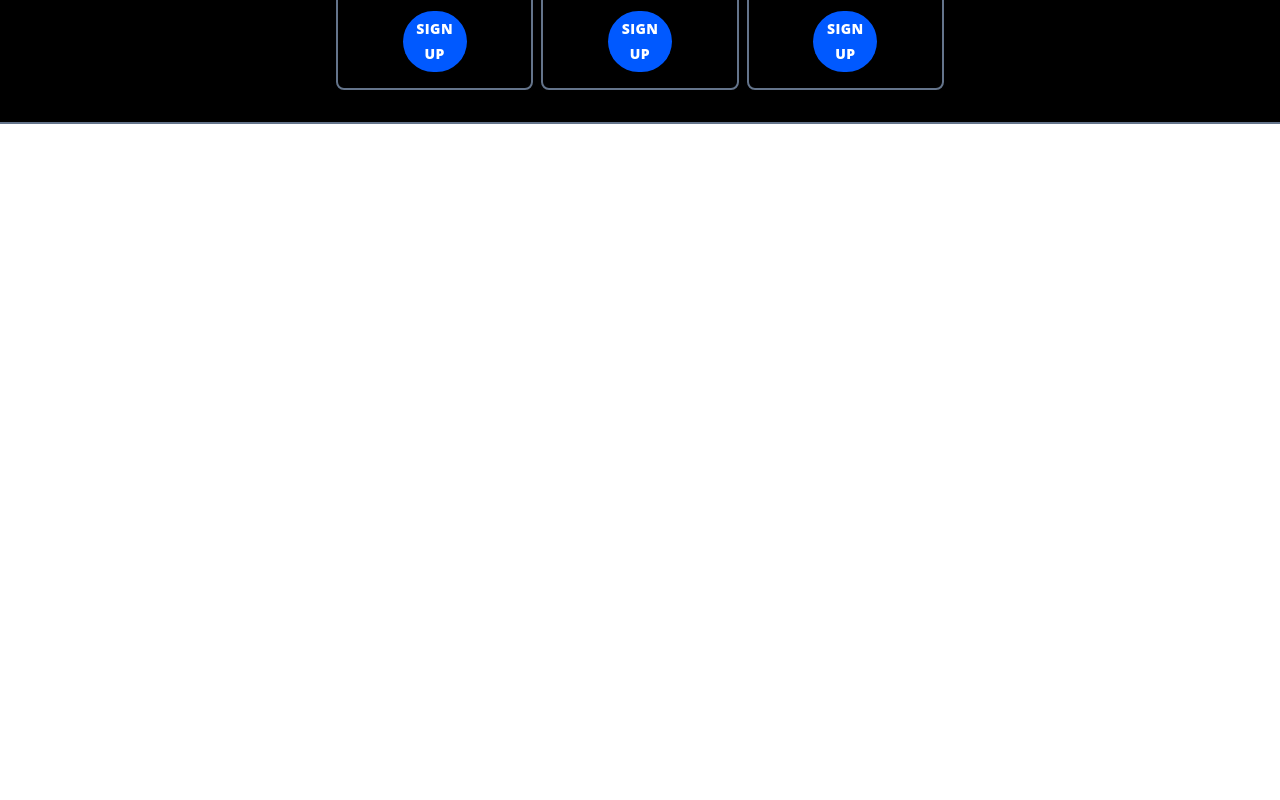
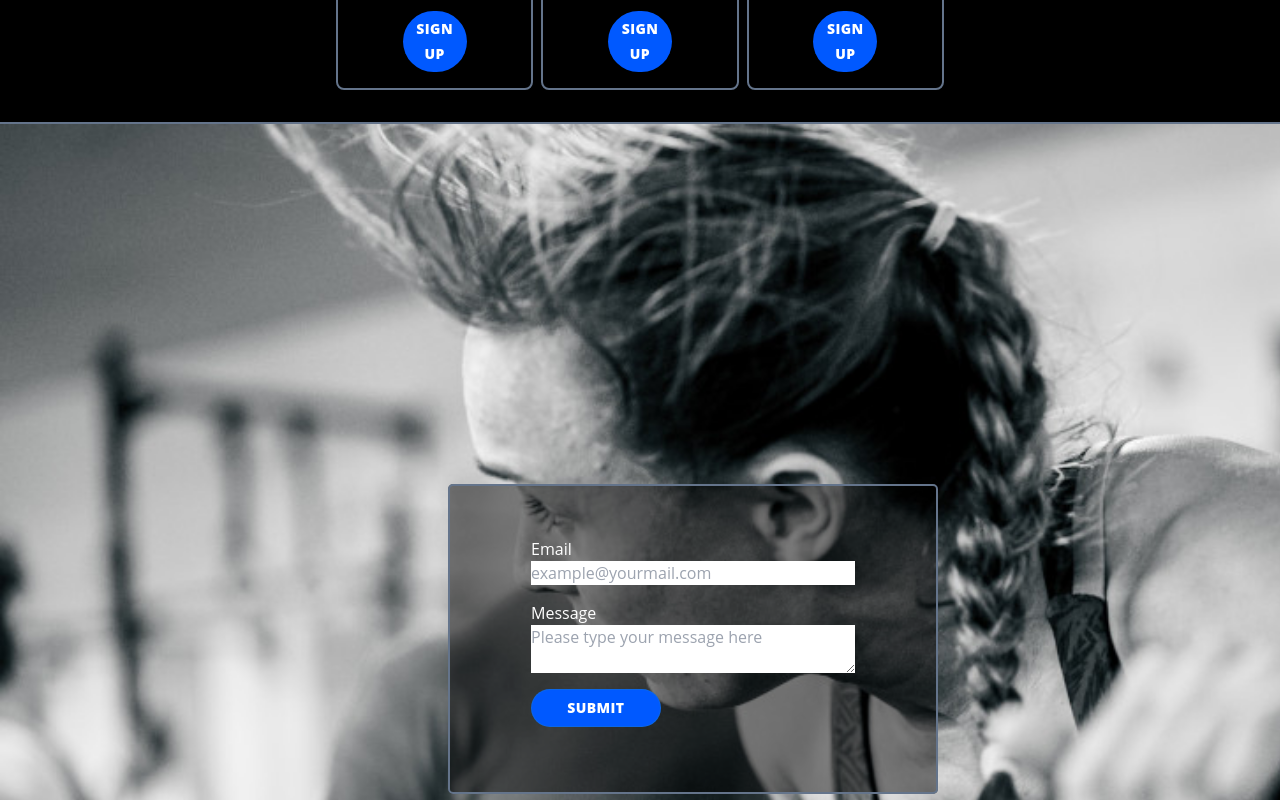
Before and after one commit to RobTheThief/steelworks-ci-5, a React app: page / in a window 1280 px wide. Shown: the part 3020-3820 px from the top of the page. Before the commit the page ends 3144 px from the top, so only its background shows below. Built offline with nearby package versions, Linux system fonts and the light colour scheme; the HTML template or start-up script is replaced by a standard one.

Commit message:
Format files,move PricePlan comp to own file,add contact section with form

```diff
--- a/src/App.css
+++ b/src/App.css
@@ -17,3 +17,12 @@
   height: 45rem;
   overflow: hidden;
 }
+
+.contact-section {
+  background: url('./img/exerciseBike1024.jpg');
+  background-repeat: no-repeat;
+  background-size: cover;
+  width: 100%;
+  height: 75rem;
+  overflow: hidden;
+}
--- /dev/null
+++ b/src/components/PricePlan.js
@@ -0,0 +1,38 @@
+import React from "react";
+import { css } from "@emotion/css";
+import { Button } from "@mui/material";
+
+export default function PricePlan({
+  type,
+  headingClasses,
+  sect1,
+  sect2,
+  sect3,
+  sect4,
+  sect5,
+}) {
+  const sectStyle = "text-white text-center my-4";
+  return (
+    <div className="w-1/3 border-slate-500 border-2 rounded-lg p-4 flex flex-col items-center">
+      <h3 className={`${headingClasses} text-center`}>
+        <b>{type}</b>
+      </h3>
+      <p className={sectStyle}>{sect1 && sect1}</p>
+      <p className={sectStyle}>{sect2 && sect2}</p>
+      <p className={sectStyle}>{sect3 && sect3}</p>
+      <p className={sectStyle}>{sect4 && sect4}</p>
+      <p className={sectStyle}>{sect5 && sect5}</p>
+      <Button
+        className={css`
+          width: 35%;
+          background-color: rgb(0, 89, 255) !important;
+          color: white !important;
+          font-weight: 900 !important;
+          border-radius: 2rem !important;
+        `}
+      >
+        Sign up
+      </Button>
+    </div>
+  );
+}
--- a/src/pages/Home.js
+++ b/src/pages/Home.js
@@ -1,44 +1,11 @@
-import { Button } from "@mui/material";
 import React from "react";
 import pullups from "../img/pullups1024.jpg";
+import PricePlan from "../components/PricePlan";
 import { css } from "@emotion/css";
-
-function PricePlan({
-  type,
-  headingClasses,
-  sect1,
-  sect2,
-  sect3,
-  sect4,
-  sect5,
-}) {
-  const sectStyle = "text-white text-center my-4";
-  return (
-    <div className="w-1/3 border-slate-500 border-2 rounded-lg p-4 flex flex-col items-center">
-      <h3 className={`${headingClasses} text-center`}>
-        <b>{type}</b>
-      </h3>
-      <p className={sectStyle}>{sect1 && sect1}</p>
-      <p className={sectStyle}>{sect2 && sect2}</p>
-      <p className={sectStyle}>{sect3 && sect3}</p>
-      <p className={sectStyle}>{sect4 && sect4}</p>
-      <p className={sectStyle}>{sect5 && sect5}</p>
-      <Button
-        className={css`
-          width: 35%;
-          background-color: rgb(0, 89, 255) !important;
-          color: white !important;
-          font-weight: 900 !important;
-          border-radius: 2rem !important;
-        `}
-      >
-        Sign up
-      </Button>
-    </div>
-  );
-}
+import { Button } from "@mui/material";
 
 function Home(props) {
+  const classes = "hidden";
   return (
     <>
       <section className="hero-container">
@@ -104,6 +71,69 @@ function Home(props) {
           </div>
         </div>
       </section>
+      <section
+        id="contact_section"
+        className="contact-section"
+        aria-labelledby="contact_section_heading"
+      >
+        <h2 id="contact_section_heading" className="hidden">
+          CONTACT
+        </h2>
+        <fieldset
+          className={css`
+            position: relative;
+            top: 30%;
+            left: 35%;
+            width: 490px;
+            height: 310px;
+            border-radius: 5px;
+            border: #64748b solid 2px;
+            background-color: rgba(0, 0, 0, 0.473);
+            display:flex;
+            justify-content: center;
+            align-items: center;
+          `}
+        >
+          <form
+            action="https://formspree.io/f/xqkjjegb"
+            className=" w-2/3 h-2/3 flex flex-col"
+            method="POST"
+          >
+            <label htmlFor="email_field" className='text-white' >Email </label>
+            <input
+              id="email_field"
+              name="email_field"
+              type="email"
+              className="w-full mb-4"
+              placeholder="example@yourmail.com"
+              required
+            />
+
+            <label htmlFor="message_field" className='text-white'>Message </label>
+            <textarea
+              id="message_field"
+              name="message_field"
+              className="mb-4"
+              placeholder="Please type your message here"
+              required
+            ></textarea>
+            <Button
+              type="submit"
+              variant="outlined"
+              className={css`
+                width: 40%;
+                background-color: rgb(0, 89, 255) !important;
+                color: white !important;
+                font-weight: 900 !important;
+                border-radius: 2rem !important;
+                padding: 0.35rem 1.5rem !important;
+              `}
+            >
+              Submit
+            </Button>
+          </form>
+        </fieldset>
+      </section>
     </>
   );
 }
```
Also changed, not shown: src/components/Sidebar.js (+6 -4 lines), src/img/exerciseBike1024.jpg (added).
